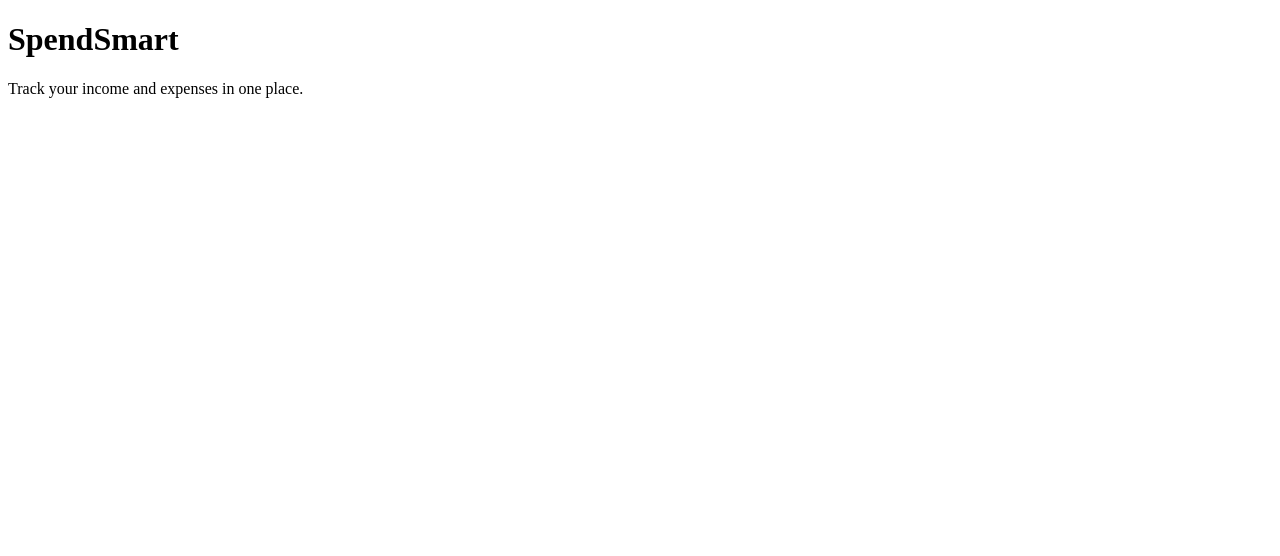
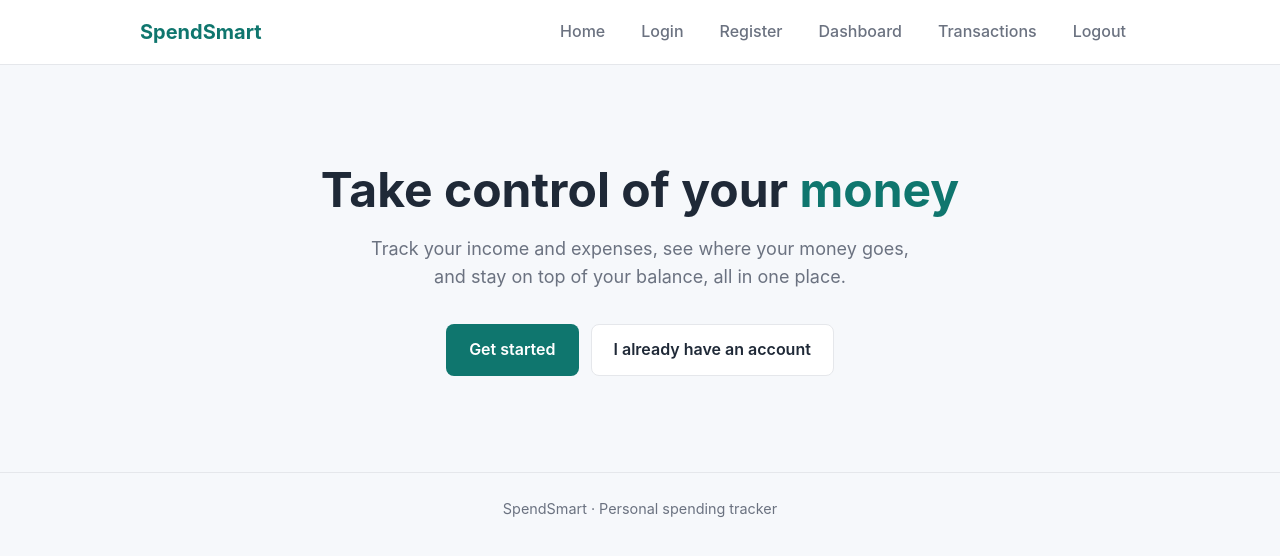
Before and after one commit to raialiakbar/SpendSmart, a Flask app: page / in a window 1280 px wide. Shown: the top 556 px of the page. Run offline with Flask 3, Linux system fonts and the light colour scheme.

Commit message:
Add base layout with navigation and styling

```diff
--- a/app/routes.py
+++ b/app/routes.py
@@ -1,7 +1,32 @@
-from flask import Blueprint, render_template
+from flask import Blueprint, redirect, render_template, url_for
 
 main = Blueprint("main", __name__)
 
 @main.route("/")
 def index():
     return render_template("index.html")
+
+
+@main.route("/login")
+def login():
+    return render_template("login.html")
+
+
+@main.route("/register")
+def register():
+    return render_template("register.html")
+
+
+@main.route("/dashboard")
+def dashboard():
+    return render_template("dashboard.html")
+
+
+@main.route("/transactions")
+def transactions():
+    return render_template("transactions.html")
+
+
+@main.route("/logout")
+def logout():
+    return redirect(url_for("main.index"))
--- /dev/null
+++ b/app/static/css/style.css
@@ -0,0 +1,60 @@
+:root {
+  --bg: #f6f8fb;
+  --surface: #ffffff;
+  --text: #1f2937;
+  --muted: #6b7280;
+  --primary: #0f766e;
+  --primary-dark: #115e59;
+  --border: #e5e7eb;
+  --radius: 12px;
+}
+
+* { box-sizing: border-box; margin: 0; padding: 0; }
+
+body {
+  font-family: -apple-system, BlinkMacSystemFont, "Segoe UI", Roboto, Helvetica, Arial, sans-serif;
+  background: var(--bg);
+  color: var(--text);
+  line-height: 1.6;
+}
+
+a { color: inherit; text-decoration: none; }
+
+.container { max-width: 1040px; margin: 0 auto; padding: 0 20px; }
+
+/* Header */
+header { background: var(--surface); border-bottom: 1px solid var(--border); }
+.nav { display: flex; flex-wrap: wrap; align-items: center; justify-content: space-between; gap: 8px; min-height: 64px; padding-top: 8px; padding-bottom: 8px; }
+.logo { font-size: 1.25rem; font-weight: 700; color: var(--primary); }
+.nav-links { display: flex; flex-wrap: wrap; gap: 8px; }
+.nav-links a { padding: 8px 14px; border-radius: 8px; color: var(--muted); font-weight: 500; }
+.nav-links a:hover { background: var(--bg); color: var(--text); }
+
+/* Buttons */
+.btn {
+  display: inline-block;
+  padding: 12px 22px;
+  border-radius: 8px;
+  font-weight: 600;
+  border: 1px solid transparent;
+  transition: background 0.15s ease;
+}
+.btn-primary { background: var(--primary); color: #fff; }
+.btn-primary:hover { background: var(--primary-dark); }
+.btn-outline { border-color: var(--border); background: var(--surface); }
+.btn-outline:hover { background: var(--bg); }
+
+/* Hero */
+.hero { padding: 96px 0; text-align: center; }
+.hero h1 { font-size: clamp(2rem, 5vw, 3rem); line-height: 1.2; margin-bottom: 16px; }
+.hero h1 span { color: var(--primary); }
+.hero p { font-size: 1.125rem; color: var(--muted); max-width: 560px; margin: 0 auto 32px; }
+.hero-actions { display: flex; gap: 12px; justify-content: center; flex-wrap: wrap; }
+
+/* Footer */
+@media (max-width: 480px) {
+  .nav-links { gap: 0; }
+  .nav-links a { padding: 8px 8px; }
+}
+
+footer { border-top: 1px solid var(--border); padding: 24px 0; text-align: center; color: var(--muted); font-size: 0.9rem; }
--- /dev/null
+++ b/app/templates/base.html
@@ -0,0 +1,32 @@
+<!doctype html>
+<html lang="en">
+<head>
+  <meta charset="utf-8">
+  <meta name="viewport" content="width=device-width, initial-scale=1">
+  <title>{% block title %}SpendSmart{% endblock %}</title>
+  <link rel="stylesheet" href="{{ url_for('static', filename='css/style.css') }}">
+</head>
+<body>
+  <header>
+    <div class="container nav">
+      <a href="{{ url_for('main.index') }}" class="logo">SpendSmart</a>
+      <nav class="nav-links">
+        <a href="{{ url_for('main.index') }}">Home</a>
+        <a href="{{ url_for('main.login') }}">Login</a>
+        <a href="{{ url_for('main.register') }}">Register</a>
+        <a href="{{ url_for('main.dashboard') }}">Dashboard</a>
+        <a href="{{ url_for('main.transactions') }}">Transactions</a>
+        <a href="{{ url_for('main.logout') }}">Logout</a>
+      </nav>
+    </div>
+  </header>
+
+  <main class="container">
+    {% block content %}{% endblock %}
+  </main>
+
+  <footer>
+    <div class="container">SpendSmart &middot; Personal spending tracker</div>
+  </footer>
+</body>
+</html>
--- a/app/templates/index.html
+++ b/app/templates/index.html
@@ -1,11 +1,12 @@
-<!doctype html>
-<html lang="en">
-<head>
-  <meta charset="utf-8">
-  <title>SpendSmart</title>
-</head>
-<body>
-  <h1>SpendSmart</h1>
-  <p>Track your income and expenses in one place.</p>
-</body>
-</html>
+{% extends "base.html" %}
+
+{% block content %}
+  <section class="hero">
+    <h1>Take control of your <span>money</span></h1>
+    <p>Track your income and expenses, see where your money goes, and stay on top of your balance, all in one place.</p>
+    <div class="hero-actions">
+      <a href="{{ url_for('main.register') }}" class="btn btn-primary">Get started</a>
+      <a href="{{ url_for('main.login') }}" class="btn btn-outline">I already have an account</a>
+    </div>
+  </section>
+{% endblock %}
```
Also changed, not shown: app/templates/dashboard.html (added, +13 -0 lines), app/templates/login.html (added, +13 -0 lines), app/templates/register.html (added, +13 -0 lines), app/templates/transactions.html (added, +13 -0 lines).
